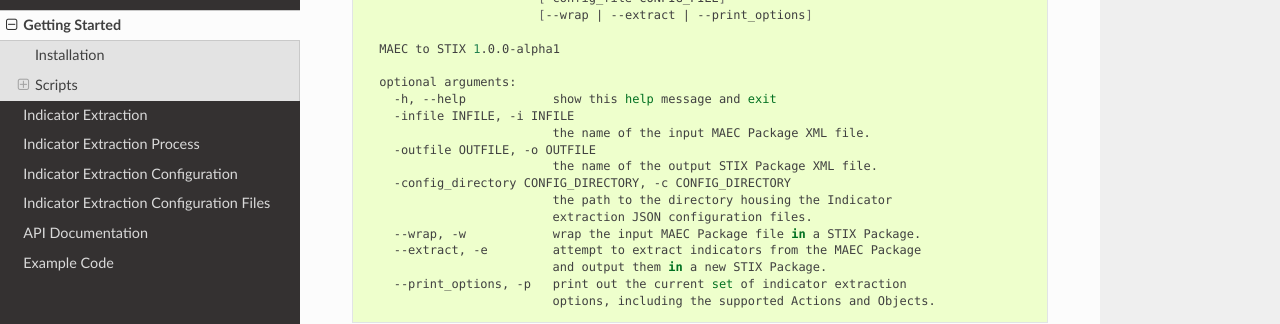
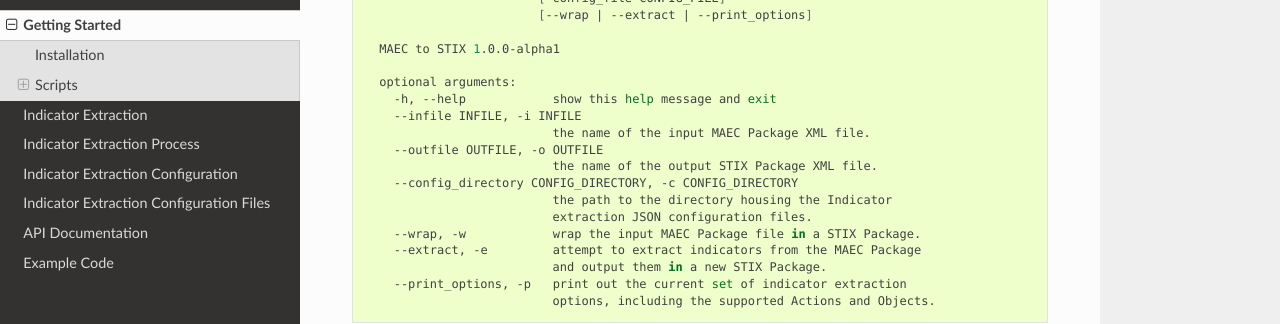
Before and after one commit to MAECProject/maec-to-stix, a Sphinx documentation site: the page built from docs/getting_started.rst, in a window 1280 px wide and 900 px high, scrolled down 784 px. Shown: the part 151-475 px from the top of the window. Built offline with Sphinx 7.4.7 and the Read the Docs theme 2.0.0, drawn with Linux system fonts in a browser that asks for light colours.

Commit message:
Updated to reflect fixed long option names in maec_2_stix.py

```diff
--- a/docs/getting_started.rst
+++ b/docs/getting_started.rst
@@ -48,11 +48,11 @@ Running :code:`maec_2_stix.py -h` displays the following:
 
       optional arguments:
         -h, --help            show this help message and exit
-        -infile INFILE, -i INFILE
+        --infile INFILE, -i INFILE
                               the name of the input MAEC Package XML file.
-        -outfile OUTFILE, -o OUTFILE
+        --outfile OUTFILE, -o OUTFILE
                               the name of the output STIX Package XML file.
-        -config_directory CONFIG_DIRECTORY, -c CONFIG_DIRECTORY
+        --config_directory CONFIG_DIRECTORY, -c CONFIG_DIRECTORY
                               the path to the directory housing the Indicator
                               extraction JSON configuration files.
         --wrap, -w            wrap the input MAEC Package file in a STIX Package.
```
